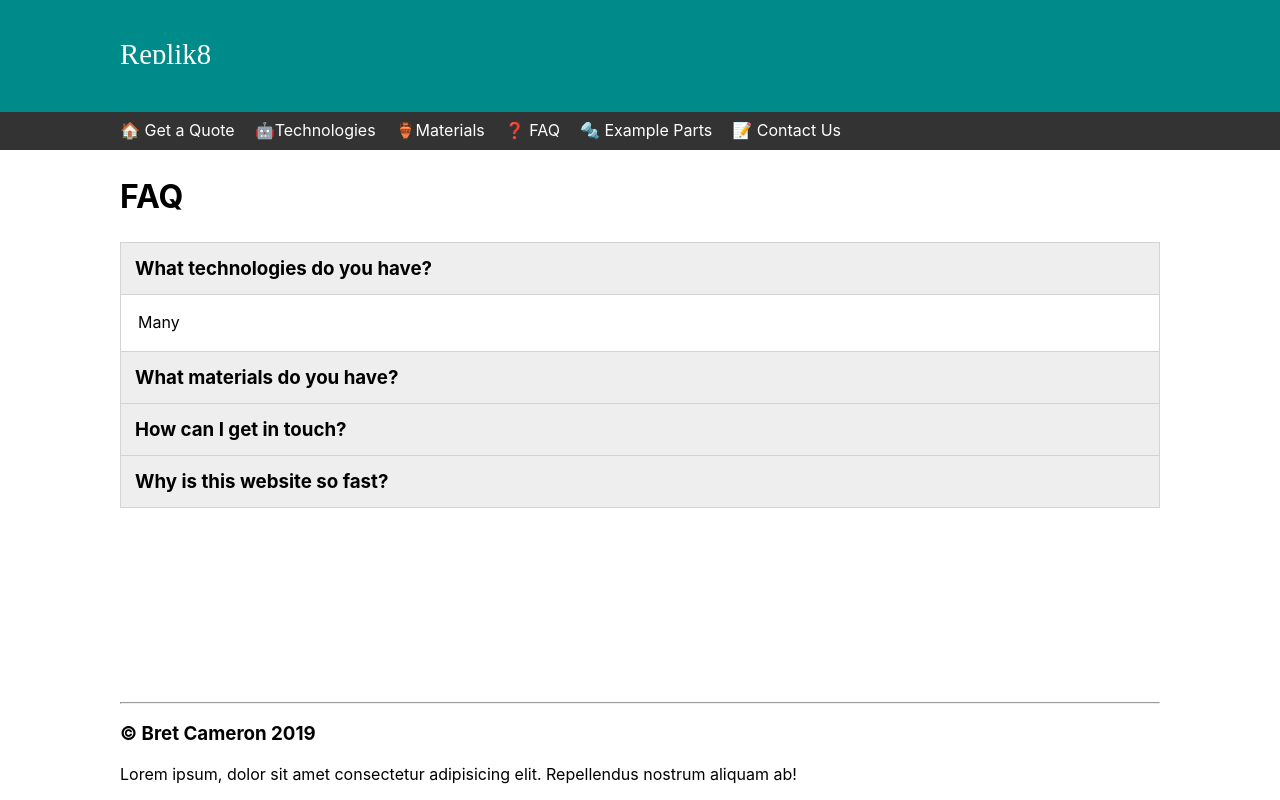
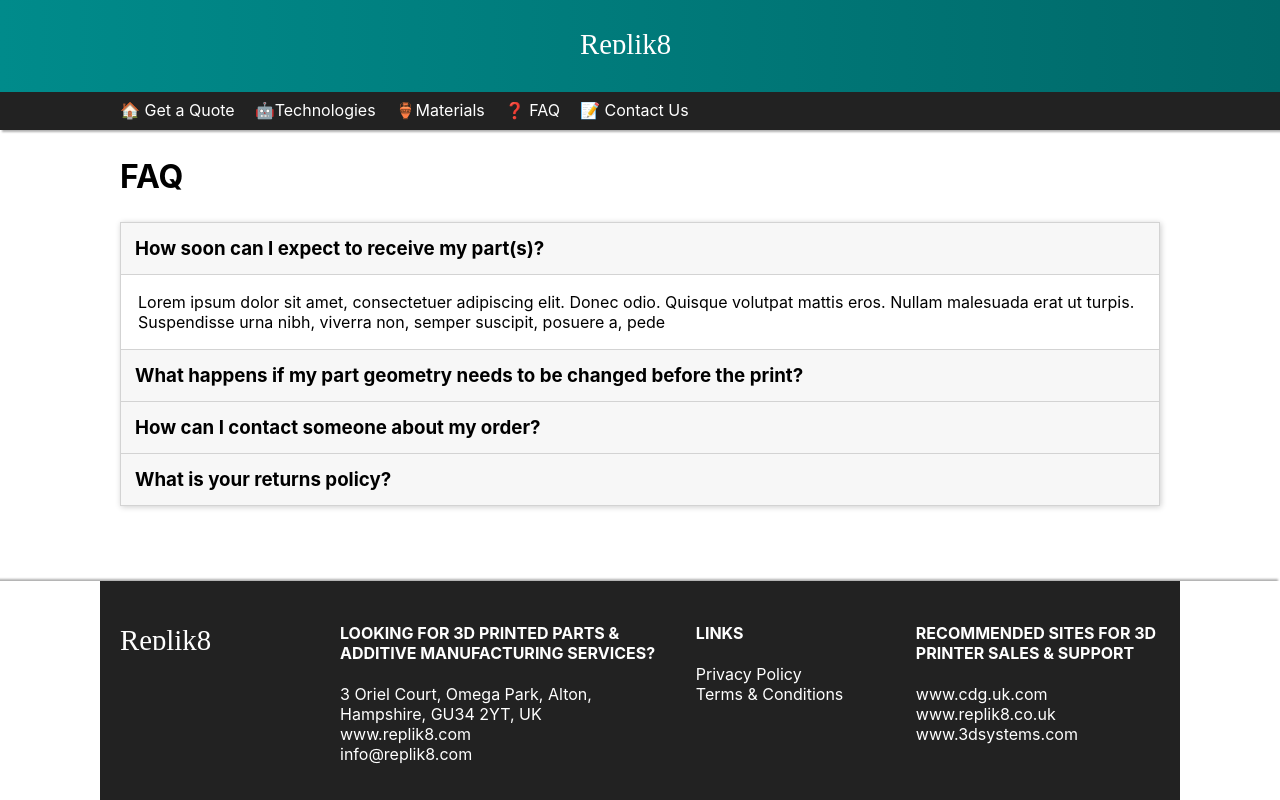
Before and after one commit to BretCameron/cdg-bureau-react, a React (Create React App) app: page /faq in a window 1280 px wide. Built offline with nearby package versions, Linux system fonts and the light colour scheme.

Commit message:
Add data for materials, improve header&footer

```diff
--- a/src/Footer.js
+++ b/src/Footer.js
@@ -1,13 +1,42 @@
-import React, { Component } from 'react'
+import React, { Component } from 'react';
+import Logo from './Replik8.svg';
 
 export default class Footer extends Component {
     render() {
         return (
             <footer>
                 <div className="container">
-                    <hr />
-                    <h3>© Bret Cameron 2019</h3>
-                    <p>Lorem ipsum, dolor sit amet consectetur adipisicing elit. Repellendus nostrum aliquam ab!</p>
+                    {/* <hr /> */}
+                    {/* <h3>© CDG 2019</h3> */}
+                    {/* <p>Replik8 is a trading name of Concurrent Design Group</p> */}
+                    <div className="flex-footer">
+                        <div className="column">
+                            <img src={Logo} alt="Logo" />
+                        </div>
+                        <div className="column">
+                            <h4>Looking For 3D Printed Parts &amp; Additive Manufacturing Services?</h4>
+                            <ul>
+                                <li><a href="https://www.google.com/maps/place/Concurrent+Design+Group/@51.1500297,-0.9659574,17z/data=!3m1!4b1!4m5!3m4!1s0x48743aeb85eb5323:0x1c7bbab88d8bd956!8m2!3d51.1500264!4d-0.9637634" target="_blank" rel="noopener noreferrer">3 Oriel Court, Omega Park, Alton,<br />Hampshire, GU34 2YT, UK</a></li>
+                                <li><a href="#">www.replik8.com</a></li>
+                                <li><a href="mailto:info@replik8.com" target="_blank" rel="noopener noreferrer">info@replik8.com</a></li>
+                            </ul>
+                        </div>
+                        <div className="column">
+                            <h4>Links</h4>
+                            <ul>
+                                <li><a href="">Privacy Policy</a></li>
+                                <li><a href="">Terms &amp; Conditions</a></li>
+                            </ul>
+                        </div>
+                        <div className="column">
+                            <h4>Recommended Sites for 3D Printer Sales &amp; Support</h4>
+                            <ul>
+                                <li><a href="https://www.cdg.uk.com" target="_blank" rel="noopener noreferrer">www.cdg.uk.com</a></li>
+                                <li><a href="https://www.replik8.co.uk" target="_blank" rel="noopener noreferrer">www.replik8.co.uk</a></li>
+                                <li><a href="https://www.3dsystems.com" target="_blank" rel="noopener noreferrer">www.3dsystems.com</a></li>
+                            </ul>
+                        </div>
+                    </div>
                 </div>
             </footer>
         )
--- a/src/Layout.scss
+++ b/src/Layout.scss
@@ -2,6 +2,23 @@
   margin: 0 auto;
   padding: 0 20px;
   max-width: 1040px;
+}
+
+.placeholder {
+  width: 100%;
+  background: #eee;
+  border: 1px solid gray;
+  height: 50vh;
+  display: flex;
+  justify-content: center;
+  align-items: center;
+  font-weight: 600;
+  text-transform: uppercase;
+}
+
+ul {
+  list-style: none;
+  padding: 0;
 }
 
 #layout {
@@ -24,13 +41,10 @@
 }
 
 header {
-  background: darkcyan;
+  background: linear-gradient(to right, #008b8b, #006969);
   // border-bottom: 5px solid darkcyan;
-  padding: 30px 0;
-
-  img {
-    width: 200px;
-  }
+  padding: 20px 0;
+  text-align: center;
 
   div > h1 {
     color: white;
@@ -62,8 +76,12 @@
   list-style: none;
   padding: 0;
   margin: 0;
-  background: #333;
+  background: #222;
   box-sizing: border-box;
+  position: sticky;
+  top: 0;
+  z-index: 999;
+  box-shadow: 2px 2px 2px #00000050;
 
   li {
     display: inline-block;
@@ -215,12 +233,12 @@
   border: $border;
   border-bottom: none;
   margin-bottom: 20px;
-  // box-shadow: 1px 1px 6px rgb(182, 182, 182);
+  box-shadow: 1px 1px 6px rgba(0, 0, 0, 0.2);
 }
 
 .question {
   border-bottom: $border;
-  background: #eee;
+  background: rgb(247, 247, 247);
   cursor: pointer;
   z-index: 99;
 
@@ -235,7 +253,7 @@
   transition-duration: 300ms;
   transition-delay: 0ms;
   transition-property: display;
-  height: 3.5rem;
+  // height: 3.5rem;
   opacity: 1;
   // border-top: none;
 
@@ -253,3 +271,48 @@
     display: none;
   }
 }
+
+// Footer
+footer {
+  margin-top: 20px;
+  box-shadow: -2px -2px 2px #00000050;
+}
+
+.flex-footer {
+  display: flex;
+  align-items: flex-start;
+  justify-content: space-between;
+  margin: 0 -20px;
+  background: #222;
+  color: white;
+
+  .column {
+    // flex: 1;
+    min-width: 180px;
+    margin: 20px 20px;
+
+    img {
+      max-width: 120px;
+      padding-top: 28px;
+      // margin-top: 20px;
+    }
+  }
+
+  h4 {
+    text-transform: uppercase;
+  }
+
+  ul {
+    list-style: none;
+    padding: 0;
+  }
+
+  a {
+    color: white;
+    text-decoration: none;
+  }
+
+  a:hover {
+    text-decoration: underline;
+  }
+}
--- a/src/Navigation.js
+++ b/src/Navigation.js
@@ -21,7 +21,7 @@
                                 <li><Link to="/technologies"><span role="img" aria-label="emoji">🤖</span>Technologies</Link></li>
                                 <li><Link to="/materials"><span role="img" aria-label="emoji">🏺</span>Materials</Link></li>
                                 <li><Link to="/faq"><span role="img" aria-label="emoji">❓</span> FAQ</Link></li>
-                                <li><Link to="/example-parts"><span role="img" aria-label="emoji">🔩</span> Example Parts</Link></li>
+                                {/* <li><Link to="/example-parts"><span role="img" aria-label="emoji">🔩</span> Example Parts</Link></li> */}
                                 <li><Link to="/contact-us"><span role="img" aria-label="emoji">📝</span> Contact Us</Link></li>
                                 <hr />
                             </div>
--- a/src/data/questions.js
+++ b/src/data/questions.js
@@ -1,20 +1,20 @@
 const questions = {
-    'What technologies do you have?': {
-        question: 'What technologies do you have?',
-        answer: 'Many'
+    'How soon can I expect to receive my part(s)?': {
+        question: 'How soon can I expect to receive my part(s)?',
+        answer: 'Lorem ipsum dolor sit amet, consectetuer adipiscing elit. Donec odio. Quisque volutpat mattis eros. Nullam malesuada erat ut turpis. Suspendisse urna nibh, viverra non, semper suscipit, posuere a, pede'
     },
-    'What materials do you have?': {
-        question: 'What materials do you have?',
-        answer: 'Even More!'
-    },
-    'How can I get in touch?': {
-        question: 'How can I get in touch?',
-        answer: 'Email us at info@cdg.uk.com'
-    },
-    'Why is this website so fast?': {
-        question: 'Why is this website so fast?',
-        answer: 'It\'s built using React, an extremely fast JavaScript library!'
-    },
+    'What happens if my part geometry needs to be changed before the print?': {
+        question: 'What happens if my part geometry needs to be changed before the print?',
+        answer: 'Lorem ipsum dolor sit amet, consectetuer adipiscing elit. Donec odio. Quisque volutpat mattis eros. Nullam malesuada erat ut turpis. Suspendisse urna nibh, viverra non, semper suscipit, posuere a, pede'
+        },
+    'How can I contact someone about my order?': {
+        question: 'How can I contact someone about my order?',
+        answer: 'Lorem ipsum dolor sit amet, consectetuer adipiscing elit. Donec odio. Quisque volutpat mattis eros. Nullam malesuada erat ut turpis. Suspendisse urna nibh, viverra non, semper suscipit, posuere a, pede'
+        },
+    'What is your returns policy?': {
+        question: 'What is your returns policy?',
+        answer: 'Lorem ipsum dolor sit amet, consectetuer adipiscing elit. Donec odio. Quisque volutpat mattis eros. Nullam malesuada erat ut turpis. Suspendisse urna nibh, viverra non, semper suscipit, posuere a, pede'
+        },
 };
 
 export default questions;
--- a/src/pages/ContactUs.js
+++ b/src/pages/ContactUs.js
@@ -1,10 +1,36 @@
-import React, { Component } from 'react'
+import React, { Component } from 'react';
 
 export default class ContactUs extends Component {
     render() {
         return (
             <div>
                 <h2>Contact Us</h2>
+                <div>
+                    <ul>
+                        <li>Concurrent Design Group</li>
+                        <li>3 Oriel Court</li>
+                        <li>Omega Park</li>
+                        <li>Alton</li>
+                        <li>Hants</li>
+                        <li>GU34 2YT</li>
+                        <li>United Kingdom</li>
+                    </ul>
+                </div>
+                <div>
+                    <ul>
+                        <li><b>Tel:</b> 44 (0)1420 88645</li>
+                        <li><b>Fax:</b> 44 (0)1420 88629</li>
+                    </ul>
+                </div>
+                <div>
+                    <ul>
+                        <li><b>Business Enquiries:</b> info@cdg.uk.com</li>
+                        <li><b>Support:</b> support@cdg.uk.com</li>
+                    </ul>
+                </div>
+                <div>
+                    <iframe src="https://www.google.com/maps/embed?pb=!1m18!1m12!1m3!1d2502.746461415689!2d-0.9659520842431356!3d51.150026379578016!2m3!1f0!2f0!3f0!3m2!1i1024!2i768!4f13.1!3m3!1m2!1s0x48743aeb85eb5323%3A0x1c7bbab88d8bd956!2sConcurrent+Design+Group!5e0!3m2!1sen!2suk!4v1550074500507" width="100%" height="400" frameborder="0"></iframe>
+                </div>
             </div>
         )
     }
--- a/src/pages/GetAQuote.js
+++ b/src/pages/GetAQuote.js
@@ -7,6 +7,9 @@
                 <h2>Get a Quote</h2>
                 <p>CDG have a comprehensive On Demand MFG service offering for 3D Printing &amp; Additive Manufacturing.</p>
                 <p>CDG offer a full prototyping bureau service for clients wanting to outsource parts and models.</p>
+                <div className="placeholder">
+                    Printelize will go here...
+                </div>
             </div>
         )
     }
--- a/src/pages/OurMaterials.js
+++ b/src/pages/OurMaterials.js
@@ -5,6 +5,7 @@
         return (
             <div>
                 <h2>Our Materials</h2>
+                <p>The materials we have available include:</p>
             </div>
         )
     }
--- a/src/pages/OurTechnologies.js
+++ b/src/pages/OurTechnologies.js
@@ -53,12 +53,9 @@
 
         const trueStates = Object.keys(this.state.tech).filter(el => this.state.tech[el]);
 
-        const filterExp = new RegExp(trueStates.join("|"));//new RegExp();
-
-        console.log(trueStates);
+        const filterExp = new RegExp(trueStates.join("|"));
 
         const filteredArray = Object.values(array).filter((el, i) => el["technology"].match(filterExp));
-        // console.log(filteredArray);
         return Object.values(filteredArray).map((printer, index) => this.populatePage(printer, index));
     }
 
```
Also changed, not shown: src/data/materials.js (added, +46 -0 lines), 1 other file (tests, documents, lock files or other folders).
